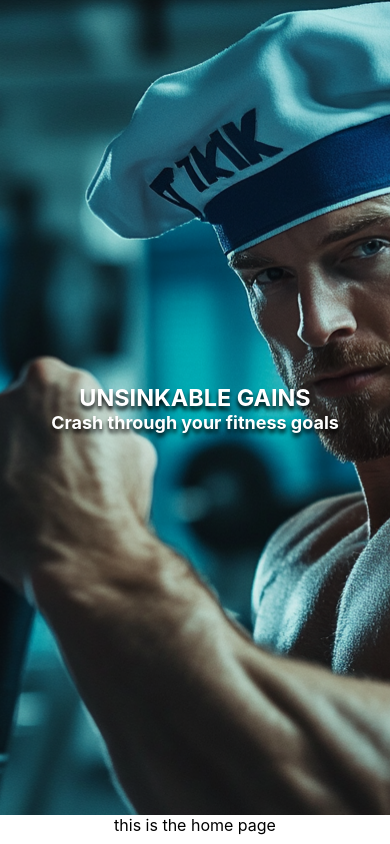
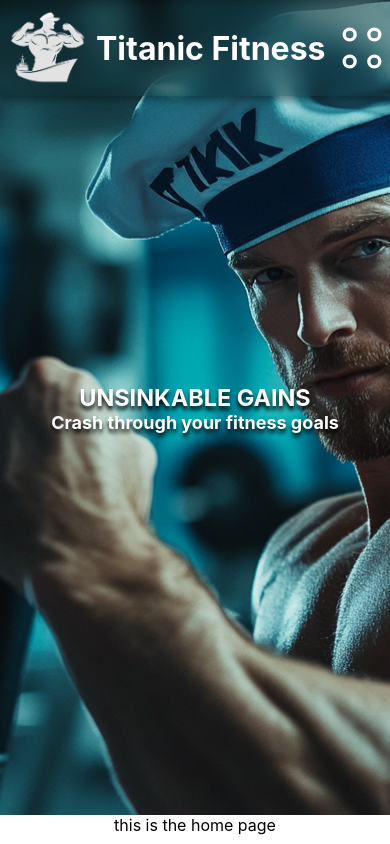
Before and after one commit to Maciej-Clanet/titanic_fitness_frontend_v2, a React (Create React App) app: page / in a window 390 px wide. Built offline with nearby package versions, Linux system fonts and the light colour scheme.

Commit message:
started mobile header

```diff
--- a/src/App.js
+++ b/src/App.js
@@ -2,11 +2,13 @@ import logo from './logo.svg';
 import './App.css';
 import Pages from './Pages';
 import DesktopHeader from './Components/DesktopHeader/DesktopHeader';
+import MobileHeader from './Components/MobileHeader/MobileHeader';
 
 function App() {
   return (
     <div className="App">
       <DesktopHeader />
+      <MobileHeader/>
       <Pages/>
     </div>
   );
--- /dev/null
+++ b/src/Components/MobileHeader/MobileHeader.css
@@ -0,0 +1,29 @@
+#mobile-header{
+    display: none;
+    align-items: center;
+    justify-content: space-between;
+    padding: 8px;
+
+    background-color: rgba(0,0,0, 0.3);
+    backdrop-filter: blur(16px);
+
+    position: fixed;
+    top: 0;
+    left: 0;
+    right: 0;
+    box-shadow: 0px 4px 8px rgba(0,0,0,0.4);
+}
+
+.menu-icon{
+    width: 40px;
+    transition: transform 0.3s ease-in-out;
+}
+.menu-icon.open{
+    transform: rotateZ(45deg);
+}
+
+@media only screen and (max-width: 600px){
+    #mobile-header{
+        display: flex;
+    }
+}
--- /dev/null
+++ b/src/Components/MobileHeader/MobileHeader.js
@@ -0,0 +1,18 @@
+import "./MobileHeader.css"
+import Logo from "../Logo/Logo"
+import Icon from "../../Assets/images/burger_menu_icon.svg"
+import { useState } from "react"
+
+export default function MobileHeader(){
+    const [menuOpen, setMenuOpen] = useState(false);
+
+    return(
+        <header id="mobile-header">
+            <Logo />
+            <img
+                className={`menu-icon ${menuOpen ? "open" : ""}`}
+                src={Icon}
+                alt="menu-icon"/>
+        </header>
+    )
+}
```
Also changed, not shown: src/Assets/images/burger_menu_icon.svg (added), src/Assets/images/iceberg.png (added).
